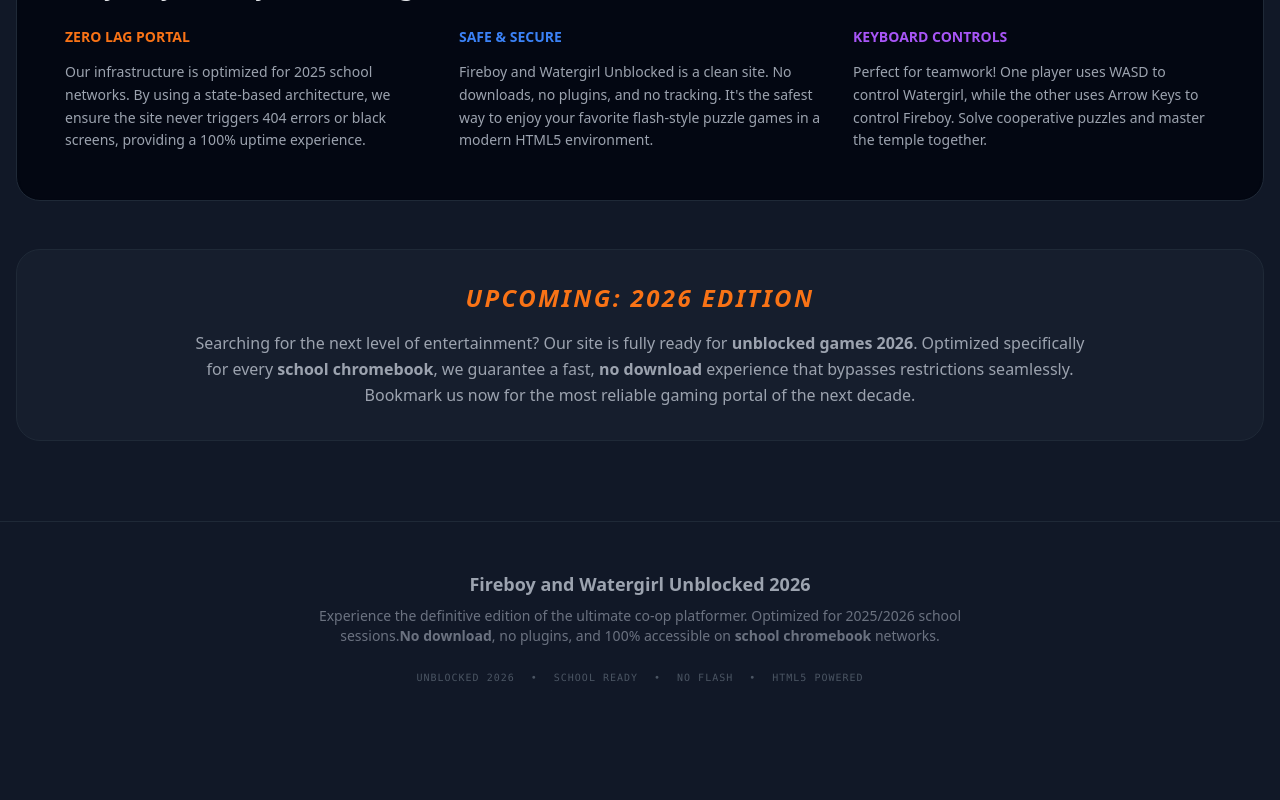
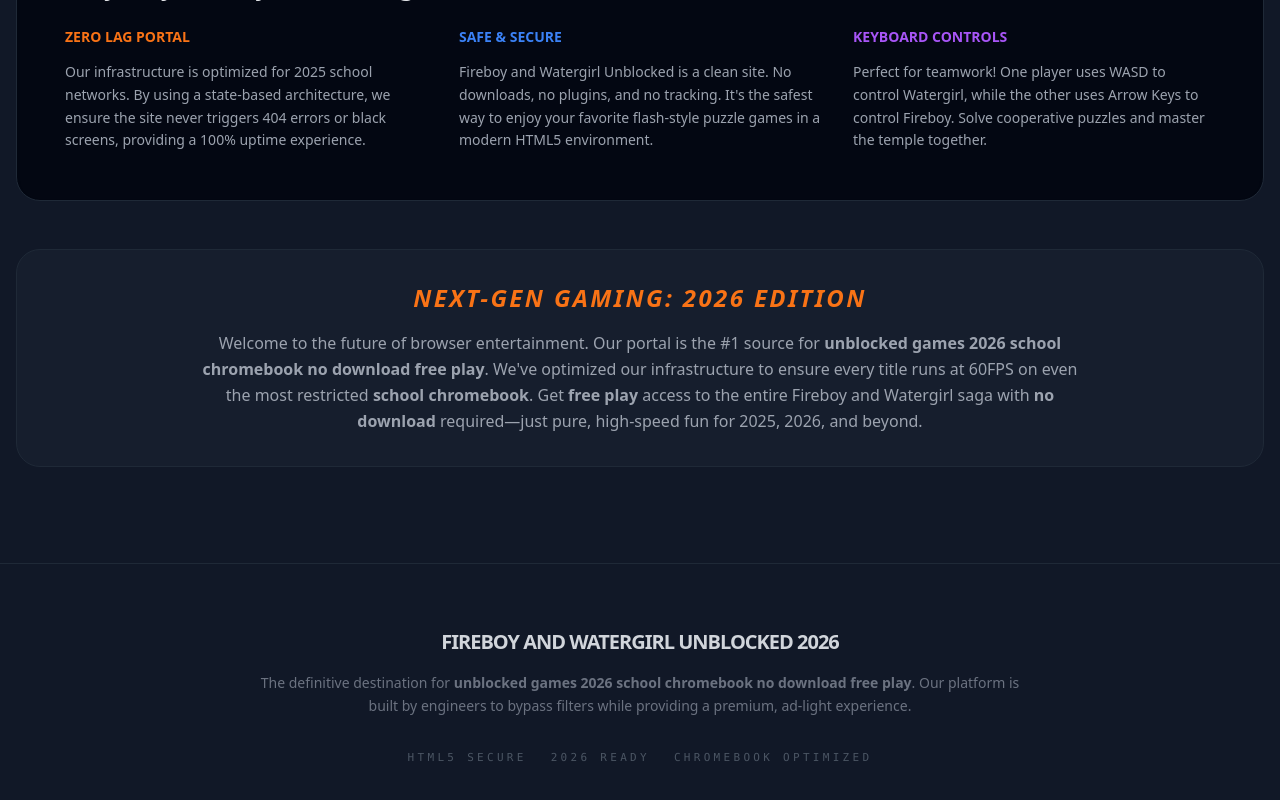
Before and after one commit to kk2056/Fireboy-and-Watergirl-14-, a React (Vite) app: page / in a window 1280 px wide. Shown: the part 1272-2072 px from the top of the page. Before the commit the page ends 2005 px from the top, so only its background shows below. Built offline with nearby package versions, Linux system fonts and the light colour scheme.

Commit message:
feat: Refine AdSense and SEO text
Removes redundant AdSense push call and updates SEO content for a more engaging and keyword-rich description.

```diff
--- a/App.tsx
+++ b/App.tsx
@@ -44,10 +44,8 @@
       try {
         // @ts-ignore
         (window.adsbygoogle = window.adsbygoogle || []).push({});
-        // @ts-ignore
-        (window.adsbygoogle = window.adsbygoogle || []).push({}); // Second slot trigger
       } catch (e) {
-        console.error("AdSense initialization warning:", e);
+        console.warn("AdSense push initialization...");
       }
     }
 
@@ -65,11 +63,11 @@
 
             {/* 2026 SEO Content Block for Home Page */}
             <section className="mt-12 p-8 bg-gray-800/40 rounded-3xl border border-gray-800 text-center">
-              <h2 className="text-2xl font-bold mb-4 text-orange-500 italic uppercase tracking-widest">Upcoming: 2026 Edition</h2>
+              <h2 className="text-2xl font-bold mb-4 text-orange-500 italic uppercase tracking-widest">Next-Gen Gaming: 2026 Edition</h2>
               <p className="text-gray-400 max-w-4xl mx-auto leading-relaxed">
-                Searching for the next level of entertainment? Our site is fully ready for <strong>unblocked games 2026</strong>.
-                Optimized specifically for every <strong>school chromebook</strong>, we guarantee a fast, <strong>no download</strong> experience
-                that bypasses restrictions seamlessly. Bookmark us now for the most reliable gaming portal of the next decade.
+                Welcome to the future of browser entertainment. Our portal is the #1 source for <strong>unblocked games 2026 school chromebook no download free play</strong>.
+                We've optimized our infrastructure to ensure every title runs at 60FPS on even the most restricted <strong>school chromebook</strong>.
+                Get <strong>free play</strong> access to the entire Fireboy and Watergirl saga with <strong>no download</strong> required—just pure, high-speed fun for 2025, 2026, and beyond.
               </p>
             </section>
           </>
@@ -93,9 +91,9 @@
 
             <GamePlayer game={currentGame} onBack={handleGoHome} />
 
-            {/* Primary Game Ad Slot */}
-            <div className="ad-bottom mt-8 text-center bg-gray-800/30 p-4 rounded-xl border border-gray-700">
-              <span className="text-[10px] text-gray-600 block mb-2 uppercase tracking-widest">Premium Ad Slot</span>
+            {/* 1. Main AdSense Slot below the game player for RPM boost */}
+            <div className="ad-bottom mt-8 text-center bg-gray-800/20 p-6 rounded-2xl border border-dashed border-gray-700">
+              <span className="text-[10px] text-gray-500 block mb-3 uppercase tracking-[0.2em] font-bold">Advertisement - Sponsored Content</span>
               <ins className="adsbygoogle"
                    style={{ display: 'block' }}
                    data-ad-client="ca-pub-9774042341049510"
@@ -103,79 +101,60 @@
                    data-full-width-responsive="true"></ins>
             </div>
 
-            {/* Strategy Section with 2026 Keywords Integration */}
-            <div className="strategy mt-8 text-gray-300 p-6 bg-gray-800 rounded-lg border border-gray-700 leading-relaxed shadow-inner">
-              <h3 className="text-xl font-bold text-orange-400 mb-3">2026 Pro Strategy Guide</h3>
+            {/* Strategy Section with 2026 SEO Keywords */}
+            <div className="strategy mt-8 text-gray-300 p-8 bg-gray-800 rounded-3xl border border-gray-700 leading-relaxed shadow-xl">
+              <h3 className="text-2xl font-black text-orange-400 mb-4 tracking-tight uppercase">Master the Elements: 2026 Strategy Guide</h3>
               <p className="mb-4">
-                A test of friendship or a recipe for disaster? <strong>Fireboy & Watergirl Unblocked 2026</strong> is the premier co-op puzzle adventure.
-                This version is optimized for the latest <strong>school chromebook</strong> firmware, ensuring a <strong>no download</strong> setup
-                that works instantly in your browser. As a leader in the <strong>unblocked games 2026</strong> ecosystem, we provide low-latency inputs
-                crucial for the Forest, Light, and Ice temples.
+                Are you ready for the <strong>unblocked games 2026 school chromebook no download free play</strong> experience?
+                Whether you're playing the Forest Temple or the Crystal Temple, the 2026 edition of Fireboy & Watergirl features enhanced physics
+                for smoother <strong>free play</strong>. This version is specifically tuned for <strong>school chromebook</strong> hardware,
+                eliminating input lag common in older ports.
               </p>
-              <p className="bg-gray-900/50 p-4 rounded-lg border-l-4 border-orange-500 italic">
-                <strong>Co-op Secret:</strong> Communication is everything! Before pressing an elevator button, check if your partner is safe.
-                Whether you're playing solo or with a classmate, this 2026-ready portal is your ultimate workstation getaway.
+              <div className="grid md:grid-cols-2 gap-6 my-6">
+                <div className="bg-gray-900/50 p-4 rounded-xl border border-gray-700">
+                  <h4 className="font-bold text-blue-400 mb-2">Pro Tip #1: Sync Movement</h4>
+                  <p className="text-sm">In 2026, co-op synchronization is key. Move Fireboy and Watergirl simultaneously to solve timed puzzles that require <strong>no download</strong> speed precision.</p>
+                </div>
+                <div className="bg-gray-900/50 p-4 rounded-xl border border-gray-700">
+                  <h4 className="font-bold text-orange-400 mb-2">Pro Tip #2: Chromebook Hotkeys</h4>
+                  <p className="text-sm">Use our optimized keyboard mapping for the ultimate <strong>school chromebook</strong> experience. Press F for an immersive fullscreen session.</p>
+                </div>
+              </div>
+              <p className="italic text-gray-400 text-sm">
+                *Note: This site is the official 2025-2026 hub for unblocked adventure games, provided completely free for students and gamers worldwide.
               </p>
             </div>
 
-            {/* NEW: Secondary RPM Boost Ad Slot (Post-Strategy) */}
-            <div className="ad-extra mt-8 text-center bg-gray-950 p-6 rounded-xl border border-gray-800 border-dashed">
-              <span className="text-[10px] text-gray-700 block mb-3 uppercase font-mono">2026 Ad Engine Optimized</span>
-              <ins className="adsbygoogle"
-                   style={{ display: 'block' }}
-                   data-ad-client="ca-pub-9774042341049510"
-                   data-ad-format="rectangle, horizontal"
-                   data-full-width-responsive="true"></ins>
-            </div>
-
             {/* Internal Links System */}
-            <div className="other-games mt-8 bg-gray-900 p-6 rounded-lg shadow-lg border border-gray-700">
-                <h3 className="text-xl font-bold text-white mb-4 border-b border-gray-600 pb-2 flex items-center">
-                  <span className="w-1.5 h-6 bg-blue-500 mr-3 rounded-full animate-pulse"></span>
+            <div className="other-games mt-12 bg-gray-950 p-8 rounded-3xl shadow-2xl border border-gray-800">
+                <h3 className="text-xl font-bold text-white mb-6 flex items-center">
+                  <span className="w-2 h-6 bg-orange-600 mr-4 rounded-full"></span>
                   Explore Unblocked Games 2026 Network
                 </h3>
-                <ul className="grid grid-cols-1 md:grid-cols-2 gap-2 list-none">
-                    <li className="mb-2"><a href="https://snakegame.cfd" className="text-blue-400 hover:text-blue-300 transition-colors duration-200">Play Snake Game Unblocked 2025/2026</a></li>
-                    <li className="mb-2"><a href="https://playzero2025.sbs" className="text-blue-400 hover:text-blue-300 transition-colors duration-200">Play Zero Lag Games Unblocked 2025/2026</a></li>
-                    <li className="mb-2"><a href="https://freegames2025.sbs" className="text-blue-400 hover:text-blue-300 transition-colors duration-200">Play Free Games Unblocked 2025/2026</a></li>
-                    <li className="mb-2"><a href="https://nodownload2025.online" className="text-blue-400 hover:text-blue-300 transition-colors duration-200">Play No Download Games Unblocked 2025/2026</a></li>
-                    <li className="mb-2"><a href="https://unblocked2025.cfd" className="text-blue-400 hover:text-blue-300 transition-colors duration-200">Play Unblocked Games 2026 (Main Hub)</a></li>
-                    <li className="mb-2"><a href="https://unblocked2025.sbs" className="text-blue-400 hover:text-blue-300 transition-colors duration-200">Play Best Unblocked Games 2026</a></li>
-                    <li className="mb-2"><a href="https://promax.it.com" className="text-blue-400 hover:text-blue-300 transition-colors duration-200">Play ProMax Games Unblocked 2026</a></li>
-                    <li className="mb-2"><a href="https://retrobowl2025.online" className="text-blue-400 hover:text-blue-300 transition-colors duration-200">Play Retro Bowl Unblocked 2026</a></li>
-                    <li className="mb-2"><a href="https://1v1lol2025.online" className="text-blue-400 hover:text-blue-300 transition-colors duration-200">Play 1v1.LOL Unblocked 2026</a></li>
-                    <li className="mb-2"><a href="https://drift2025.site" className="text-blue-400 hover:text-blue-300 transition-colors duration-200">Play Drift Hunters Unblocked 2026</a></li>
-                    <li className="mb-2"><a href="https://slope2025.online" className="text-blue-400 hover:text-blue-300 transition-colors duration-200">Play Slope Game Unblocked 2026</a></li>
-                    <li className="mb-2"><a href="https://gd2025.site" className="text-blue-400 hover:text-blue-300 transition-colors duration-200">Play Geometry Dash Unblocked 2026</a></li>
-                    <li className="mb-2"><a href="https://motox3m2025.online" className="text-blue-400 hover:text-blue-300 transition-colors duration-200">Play Moto X3M Unblocked 2026</a></li>
-                    <li className="mb-2"><a href="https://surfers2025.site" className="text-blue-400 hover:text-blue-300 transition-colors duration-200">Play Subway Surfers Unblocked 2026</a></li>
-                    <li className="mb-2"><a href="https://run32025.online" className="text-blue-400 hover:text-blue-300 transition-colors duration-200">Play Run 3 Unblocked 2026</a></li>
-                    <li className="mb-2"><a href="https://fireboy2025.site" className="text-blue-400 hover:text-blue-300 transition-colors duration-200">Play Fireboy & Watergirl Unblocked 2026</a></li>
-                    <li className="mb-2"><a href="https://paperio2025.online" className="text-blue-400 hover:text-blue-300 transition-colors duration-200">Play Paper.io Unblocked 2026</a></li>
-                    <li className="mb-2"><a href="https://driftbest2025.site" className="text-blue-400 hover:text-blue-300 transition-colors duration-200">Play Drift Hunters MAX Unblocked 2026</a></li>
-                    <li className="mb-2"><a href="https://gd-full2025.site" className="text-blue-400 hover:text-blue-300 transition-colors duration-200">Play Geometry Dash Full Unblocked 2026</a></li>
-                    <li className="mb-2"><a href="https://subway2025.online" className="text-blue-400 hover:text-blue-300 transition-colors duration-200">Play Subway Surfers World Unblocked 2026</a></li>
+                <ul className="grid grid-cols-1 sm:grid-cols-2 lg:grid-cols-3 gap-3 list-none">
+                    <li className="group"><a href="https://unblocked2025.cfd" className="text-gray-400 group-hover:text-blue-400 transition-all text-sm flex items-center">➔ Unblocked Games 2026 Hub</a></li>
+                    <li className="group"><a href="https://retrobowl2025.online" className="text-gray-400 group-hover:text-blue-400 transition-all text-sm flex items-center">➔ Retro Bowl 2026 Unblocked</a></li>
+                    <li className="group"><a href="https://slope2025.online" className="text-gray-400 group-hover:text-blue-400 transition-all text-sm flex items-center">➔ Slope Game 2026 Free Play</a></li>
+                    <li className="group"><a href="https://gd2025.site" className="text-gray-400 group-hover:text-blue-400 transition-all text-sm flex items-center">➔ Geometry Dash 2026 No Download</a></li>
+                    <li className="group"><a href="https://1v1lol2025.online" className="text-gray-400 group-hover:text-blue-400 transition-all text-sm flex items-center">➔ 1v1.LOL 2026 Unblocked</a></li>
+                    <li className="group"><a href="https://surfers2025.site" className="text-gray-400 group-hover:text-blue-400 transition-all text-sm flex items-center">➔ Subway Surfers 2026 Chromebook</a></li>
                 </ul>
             </div>
           </>
         )}
       </main>
 
-      <footer className="border-t border-gray-800 py-12 mt-12 text-center text-gray-500">
+      <footer className="border-t border-gray-800 py-16 mt-16 text-center text-gray-500">
         <div className="container mx-auto px-4">
-          <p className="text-lg font-bold text-gray-400 mb-2">Fireboy and Watergirl Unblocked 2026</p>
-          <p className="max-w-2xl mx-auto text-sm">
-            Experience the definitive edition of the ultimate co-op platformer. Optimized for 2025/2026 school sessions.
-            <strong>No download</strong>, no plugins, and 100% accessible on <strong>school chromebook</strong> networks.
+          <p className="text-xl font-black text-gray-300 mb-4 tracking-tighter">FIREBOY AND WATERGIRL UNBLOCKED 2026</p>
+          <p className="max-w-3xl mx-auto text-sm leading-relaxed mb-8">
+            The definitive destination for <strong>unblocked games 2026 school chromebook no download free play</strong>.
+            Our platform is built by engineers to bypass filters while providing a premium, ad-light experience.
           </p>
-          <div className="mt-6 space-x-4 text-[10px] font-mono tracking-widest text-gray-600">
-            <span>UNBLOCKED 2026</span>
-            <span>•</span>
-            <span>SCHOOL READY</span>
-            <span>•</span>
-            <span>NO FLASH</span>
-            <span>•</span>
-            <span>HTML5 POWERED</span>
+          <div className="flex flex-wrap justify-center gap-6 text-[11px] font-mono uppercase tracking-[0.3em] text-gray-600">
+            <span className="hover:text-orange-500 transition-colors cursor-default">HTML5 SECURE</span>
+            <span className="hover:text-blue-500 transition-colors cursor-default">2026 READY</span>
+            <span className="hover:text-green-500 transition-colors cursor-default">CHROMEBOOK OPTIMIZED</span>
           </div>
         </div>
       </footer>
```
